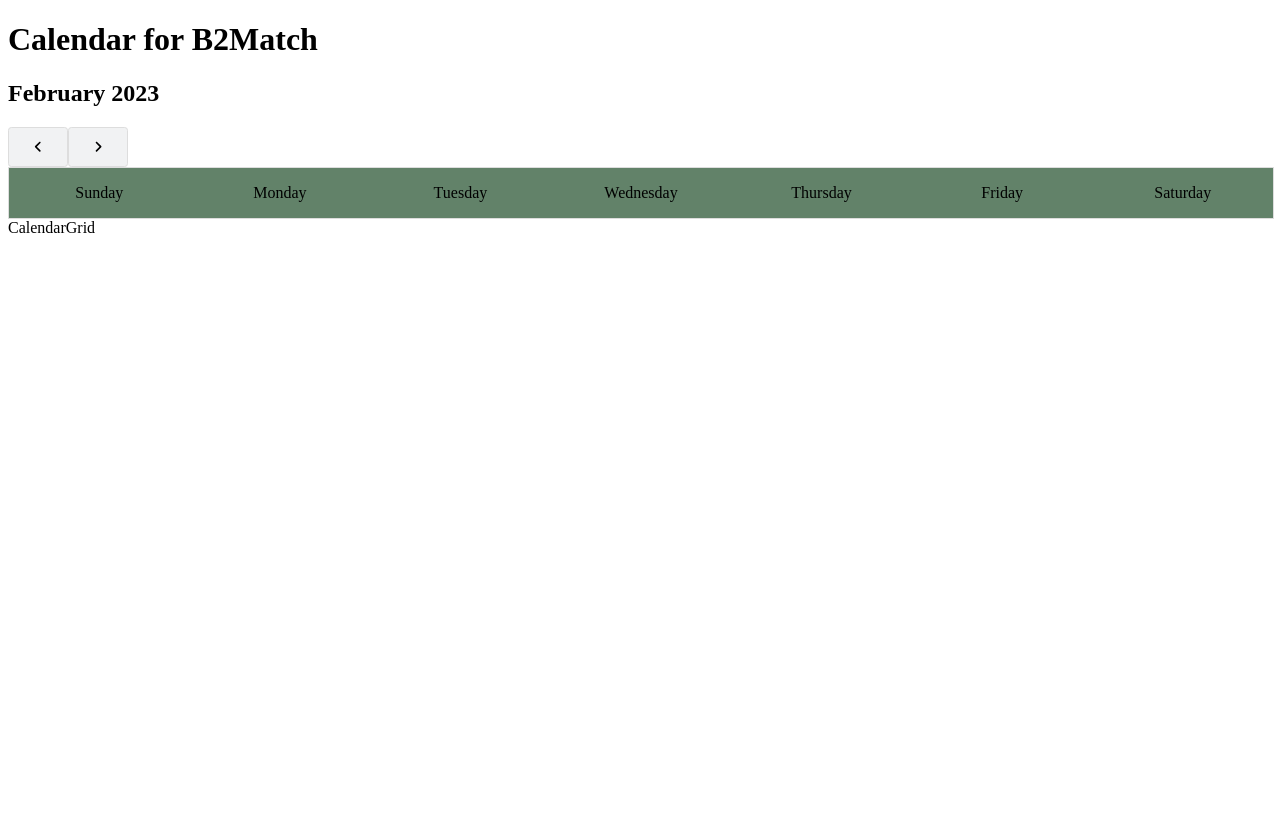
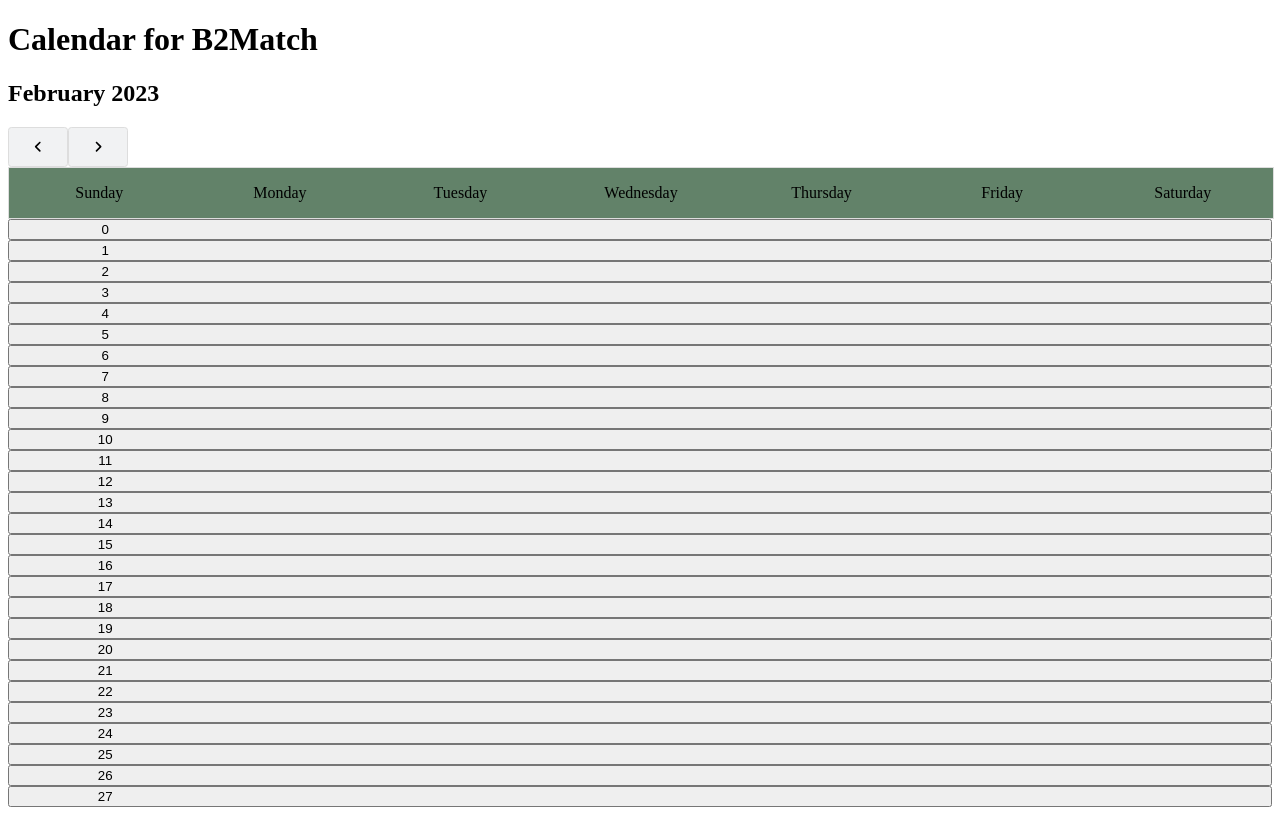
Before and after one commit to roberth6060/react-calender-app, a React (Create React App) app: page / in a window 1280 px wide. Built offline with nearby package versions, Linux system fonts and the light colour scheme.

Commit message:
added number of days in month grid

```diff
--- a/src/components/Calendar/Calendar.tsx
+++ b/src/components/Calendar/Calendar.tsx
@@ -1,3 +1,4 @@
+import { CalendarGrid } from "../CalendarGrid/CalendarGrid";
 import CalendarGridHeader from "../CalendarGridHeader/CalendarGridHeader";
 import CalendarHeader from "../CalendarHeader/CalendarHeader";
 import { CalendarContainer } from "./style/Calender-style";
@@ -10,7 +11,7 @@ const Calendar = ()=> {
       <CalendarHeader/>
       <CalendarContainer>
         <CalendarGridHeader/>
-        CalendarGrid
+        <CalendarGrid/>
       </CalendarContainer>
     </>
 
--- a/src/components/CalendarGrid/CalendarGrid.tsx
+++ b/src/components/CalendarGrid/CalendarGrid.tsx
@@ -1,7 +1,21 @@
-import { render } from "@testing-library/react"
+import { render } from "@testing-library/react";
+import { useAppDispatch, useAppSelector } from "../../store/hooks";
+import moment from "moment";
 
 export const CalendarGrid = ()=> {
-    render(<>
-        <span>Grid</span>
+      const {curMonth, curDate} = useAppSelector((state)=> state.calendar);
+   const curDays =  Array.from(Array(moment(curDate).daysInMonth()).keys());
+   console.log(curDays)
+  return (<>
+    {curDays.map((curDay)=> {
+        return( <button key={curDay}
+		className="calendar-date ${type}-date"
+		data-day="${number}"
+		data-date="${date}"
+		title="${date}">
+		    <span className="calendar-number">{curDay}</span>
+		    <span className="calendar-events"></span>
+		</button>)
+    })}
     </>)
 }
--- a/src/components/CalendarGridHeader/CalendarGridHeader.tsx
+++ b/src/components/CalendarGridHeader/CalendarGridHeader.tsx
@@ -3,7 +3,6 @@ import { DaysContainer } from "./style/CalendarGridHeader-Style";
 
 const CalendarGridHeader = ()=> {
   const days = new Array(...Array(7));
-
 
     return(<DaysContainer>
       {days.map((_, i)=> {
--- a/src/components/CalendarHeader/CalendarHeader.tsx
+++ b/src/components/CalendarHeader/CalendarHeader.tsx
@@ -17,6 +17,11 @@ console.log(curDate);
   const year = moment(curDate).format("YYYY");
   const  month = moment(curDate).format("MM");
 
+  const lastDays = moment(curDate).subtract("month").daysInMonth();
+  const curDays = moment().daysInMonth();
+  console.log(curDate);
+  console.log(lastDays)
+
   const  yearAndMonth = moment(month).format("MMMM") + " " + year;
 
     return (
```
